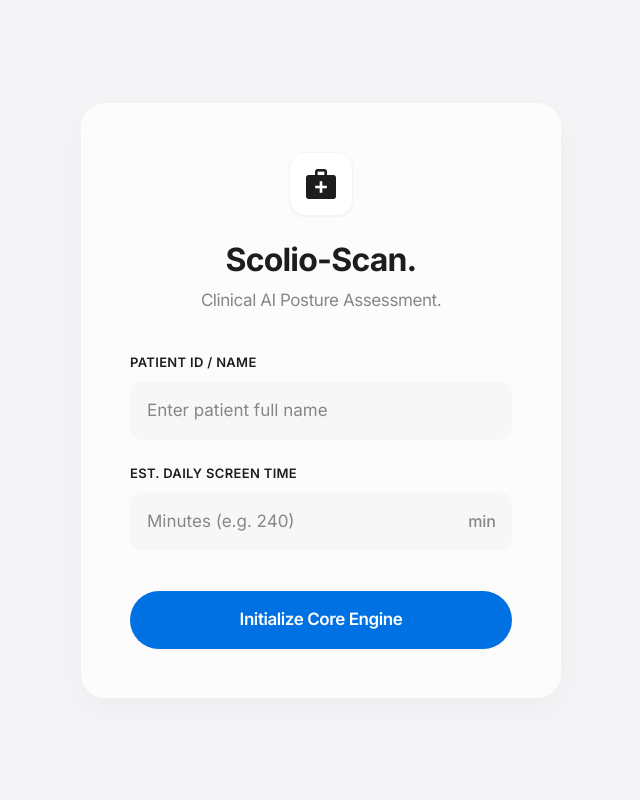
After one commit to Xaviour-cyber/SCOLIO, a Flask app: template templates/home.html in a window 1280 px wide. The commit adds this page. Shown: the whole page, without its empty margins (319-959 px from the left). Run offline with Flask 3, Linux system fonts and the light colour scheme; the template is opened without the code that fills it, so the values that code supplies are empty; some libraries are stand-ins or nearby versions.

Commit message:
add new UI and send to desktop app

```diff
--- /dev/null
+++ b/templates/home.html
@@ -0,0 +1,146 @@
+<!DOCTYPE html>
+<html lang="id">
+<head>
+    <meta charset="UTF-8">
+    <meta name="viewport" content="width=device-width, initial-scale=1.0">
+    <title>Scolio-Scan | Launch</title>
+    <script src="https://cdn.tailwindcss.com"></script>
+    <link href="https://fonts.googleapis.com/css2?family=Inter:wght@400;500;600;700&display=swap" rel="stylesheet">
+    <link href="https://fonts.googleapis.com/css2?family=Material+Symbols+Outlined:wght,FILL@100..700,0..1&display=swap" rel="stylesheet" />
+    <script>
+        tailwind.config = {
+            theme: {
+                extend: {
+                    fontFamily: { sans: ['Inter', 'sans-serif'] },
+                    colors: {
+                        apple: {
+                            bg: '#F5F5F7',
+                            text: '#1D1D1F',
+                            card: '#FFFFFF',
+                            gray: '#86868B',
+                            blue: '#0071E3',
+                            blueHover: '#0077ED'
+                        }
+                    }
+                }
+            }
+        }
+    </script>
+    <style>
+        body {
+            background-color: #F5F5F7;
+            color: #1D1D1F;
+            font-family: 'Inter', sans-serif;
+            -webkit-font-smoothing: antialiased;
+        }
+        .apple-card {
+            background: rgba(255, 255, 255, 0.7);
+            backdrop-filter: blur(20px);
+            -webkit-backdrop-filter: blur(20px);
+            border: 1px solid rgba(255, 255, 255, 0.2);
+            box-shadow: 0 10px 40px rgba(0,0,0,0.04);
+            border-radius: 1.5rem; /* 24px */
+        }
+        .apple-input {
+            background-color: rgba(0,0,0,0.02);
+            border: 1px solid transparent;
+            transition: all 0.3s ease;
+        }
+        .apple-input:focus {
+            background-color: #FFFFFF;
+            border-color: #0071E3;
+            box-shadow: 0 0 0 4px rgba(0, 113, 227, 0.1);
+        }
+    </style>
+</head>
+<body class="min-h-screen flex items-center justify-center relative px-4">
+
+    <!-- Clean Apple-style Container -->
+    <div class="apple-card p-10 md:p-12 w-full max-w-[480px] transition-all">
+        <div class="text-center mb-10">
+            <!-- Minimalist Logo -->
+            <div class="inline-flex items-center justify-center w-16 h-16 rounded-2xl bg-white shadow-sm border border-gray-100 mb-6 text-apple-text">
+                <span class="material-symbols-outlined text-4xl" style="font-variation-settings: 'FILL' 1;">medical_services</span>
+            </div>
+            <h1 class="text-[32px] leading-tight font-bold tracking-tight text-apple-text mb-2">Scolio-Scan.</h1>
+            <p class="text-apple-gray text-[17px] tracking-tight">Clinical AI Posture Assessment.</p>
+        </div>
+
+        <form id="start-form" class="space-y-6">
+            <div>
+                <label for="student_id" class="block text-[13px] font-semibold text-apple-text mb-2 tracking-wide uppercase">Patient ID / Name</label>
+                <div class="relative">
+                    <input type="text" id="student_id" required
+                        class="apple-input block w-full px-4 py-4 rounded-xl text-apple-text text-[17px] placeholder-apple-gray outline-none"
+                        placeholder="Enter patient full name">
+                </div>
+            </div>
+
+            <div>
+                <label for="screen_time" class="block text-[13px] font-semibold text-apple-text mb-2 tracking-wide uppercase">Est. Daily Screen Time</label>
+                <div class="relative">
+                    <input type="number" id="screen_time" min="0" required
+                        class="apple-input block w-full px-4 py-4 rounded-xl text-apple-text text-[17px] placeholder-apple-gray outline-none"
+                        placeholder="Minutes (e.g. 240)">
+                    <div class="absolute inset-y-0 right-0 pr-4 flex items-center pointer-events-none">
+                        <span class="text-apple-gray font-medium">min</span>
+                    </div>
+                </div>
+            </div>
+
+            <div class="pt-4">
+                <button type="submit" id="start-btn"
+                    class="w-full flex items-center justify-center gap-2 py-4 px-4 bg-apple-blue hover:bg-apple-blueHover text-white rounded-full font-semibold text-[17px] tracking-tight shadow-sm transition-all transform hover:scale-[1.02] active:scale-[0.98]">
+                    <span>Initialize Core Engine</span>
+                </button>
+            </div>
+        </form>
+    </div>
+
+    <!-- Apple-style Loading Overlay -->
+    <div id="loading-overlay" class="fixed inset-0 bg-[#F5F5F7]/80 backdrop-blur-md z-50 hidden flex-col items-center justify-center transition-all duration-500">
+        <div class="w-12 h-12 border-[3px] border-apple-gray/20 border-t-apple-blue rounded-full animate-spin mb-6"></div>
+        <h2 class="text-2xl font-bold tracking-tight text-apple-text mb-2">Connecting to AI Engine</h2>
+        <p class="text-apple-gray text-[15px]">Booting neural network and camera array...</p>
+    </div>
+
+    <script>
+        document.getElementById('start-form').addEventListener('submit', async (e) => {
+            e.preventDefault();
+
+            const btn = document.getElementById('start-btn');
+            const overlay = document.getElementById('loading-overlay');
+            const studentId = document.getElementById('student_id').value;
+            const screenTime = document.getElementById('screen_time').value;
+
+            // Show loading state
+            overlay.classList.remove('hidden');
+            overlay.classList.add('flex');
+
+            try {
+                // Tembak API Start untuk menghidupkan kamera & AI
+                const res = await fetch('/api/start', {
+                    method: 'POST',
+                    headers: { 'Content-Type': 'application/json' },
+                    body: JSON.stringify({ student_id: studentId, screen_time: screenTime })
+                });
+
+                const data = await res.json();
+                if (data.status === 'ok') {
+                    // Berhasil nyala, pindah ke dashboard
+                    window.location.href = '/dashboard';
+                } else {
+                    alert('Gagal menyalakan sistem: ' + data.message);
+                    overlay.classList.add('hidden');
+                    overlay.classList.remove('flex');
+                }
+            } catch (err) {
+                alert('Terjadi kesalahan jaringan/server mati.');
+                console.error(err);
+                overlay.classList.add('hidden');
+                overlay.classList.remove('flex');
+            }
+        });
+    </script>
+</body>
+</html>
```
Also changed, not shown: run_web.py (+74 -22 lines), static/js/main.js (+53 -3 lines), templates/index.html (+17 -4 lines), 2 other files.
